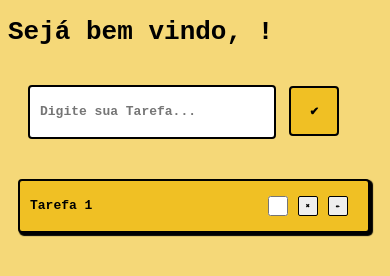
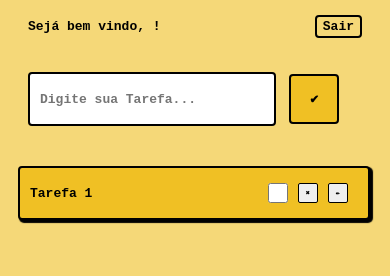
Before and after one commit to PabloVilasBoas10/Gerenciamento-de-rotina, a plain HTML site: page area-do-usuario.html in a window 390 px wide. Drawn offline with Linux system fonts and the light colour scheme.

Commit message:
adicionando btn de sair

```diff
--- a/area-do-usuario.html
+++ b/area-do-usuario.html
@@ -8,7 +8,10 @@
     <link rel="stylesheet" href="assets/css/style.css" />
   </head>
   <body>
-    <h1 class="h1-nome">Sejá bem vindo, <span></span>!</h1>
+    <div class="info-usuario">
+      <h1 class="h1-nome">Sejá bem vindo, <span></span>!</h1>
+      <a href="index.html">Sair</a>
+    </div>
     <div class="top">
       <input
         type="text"
--- a/assets/css/criar-tarefa.css
+++ b/assets/css/criar-tarefa.css
@@ -154,6 +154,26 @@ input:focus {
   outline: none;
 }
 
+.info-usuario {
+  margin: 10px 20px;
+  display: flex;
+  justify-content: space-between;
+  align-items: center;
+}
+
+.info-usuario a {
+  padding: 5px 10px;
+  border-radius: 4px;
+  border: 2px solid #000000;
+  color: #000000;
+  text-decoration: none;
+  transition: 0.2s;
+}
+
+.info-usuario a:hover {
+  box-shadow: 2px 2px 1px 1px #000000;
+}
+
 /* Estilos Mobile */
 @media (max-width: 600px) {
   .input-tarefa {
@@ -192,6 +212,14 @@ input:focus {
 }
 
 @media (max-width: 400px) {
+  .h1-nome {
+    font-size: 1rem;
+  }
+
+  .info-usuario a {
+    top: 0;
+    padding: 2px 6px;
+  }
   .input-tarefa {
     width: 60%;
     margin: 20px 5px 20px 20px;
```
